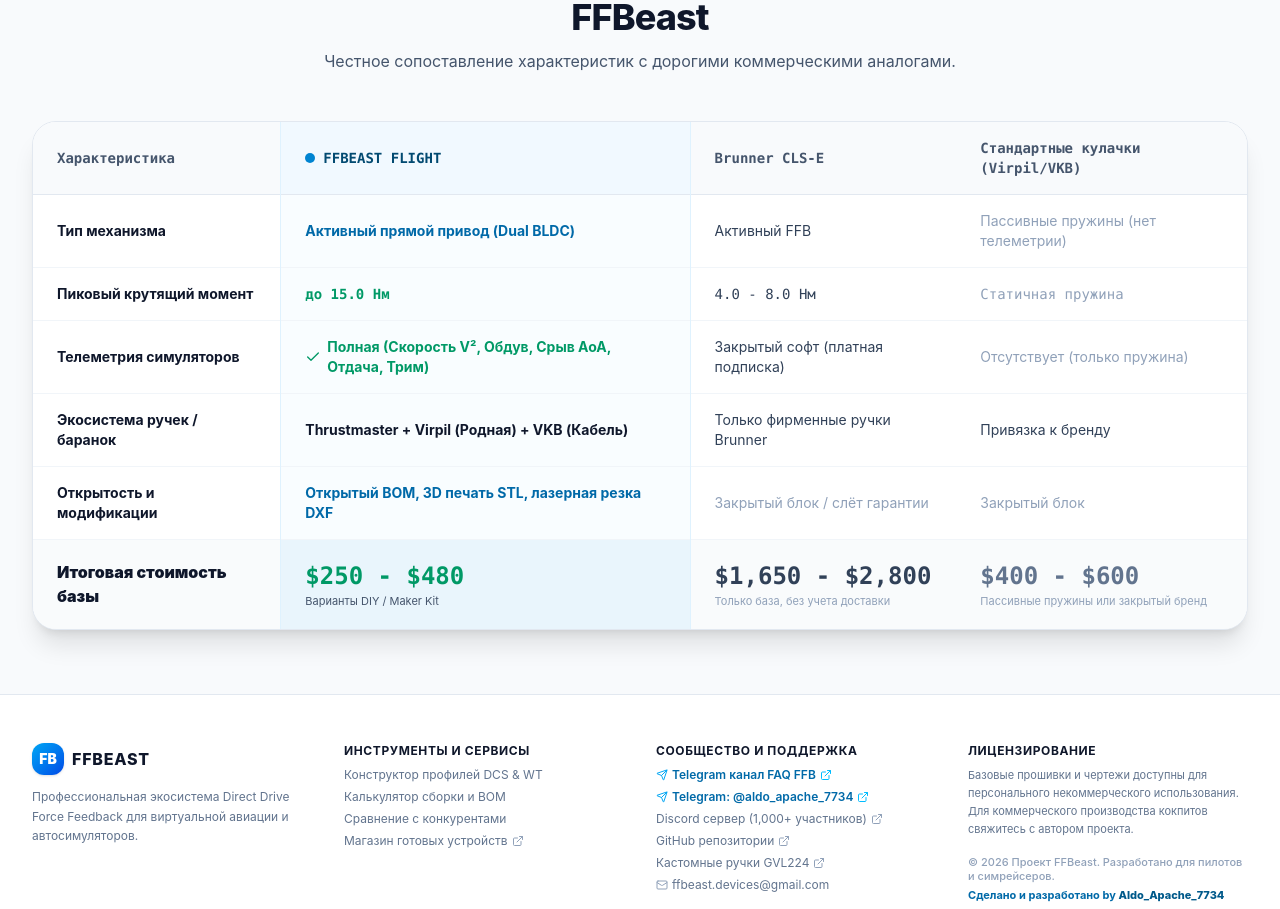
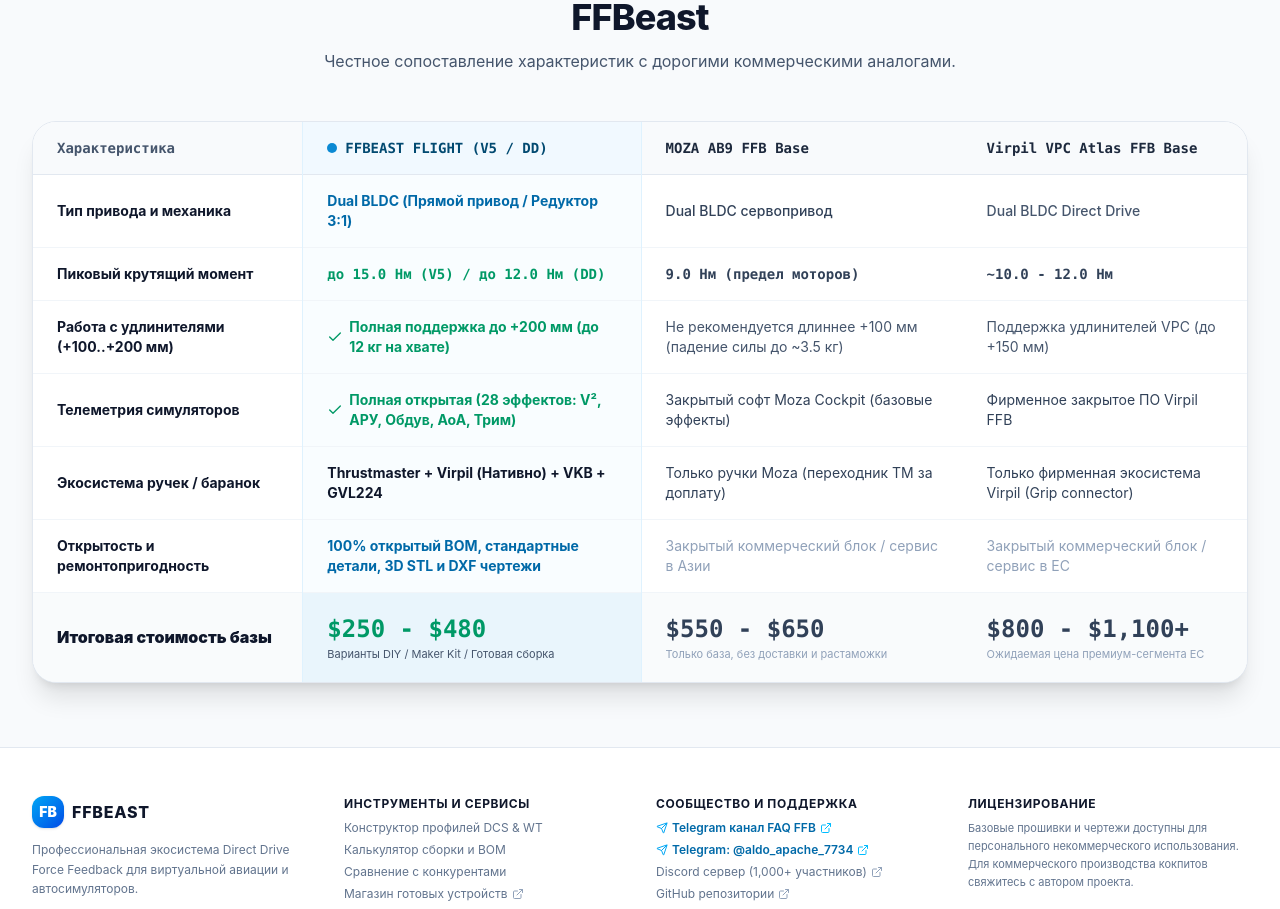
Before and after one commit to mercooler666/apache_ffbeast_7734, a React (Vite) app in the folder web/: page / in a window 1280 px wide. Shown: the part 2606-3515 px from the top of the page. Built offline with nearby package versions, Linux system fonts and the light colour scheme.

Commit message:
feat: update comparison table to compare FFBeast with MOZA AB9 and Virpil VPC Atlas FFB Base

```diff
--- a/web/src/components/ComparisonSection.tsx
+++ b/web/src/components/ComparisonSection.tsx
@@ -35,90 +35,113 @@
                 <th className="py-4 px-6 font-bold">Характеристика</th>
                 <th className="py-4 px-6 font-black text-sky-900 bg-sky-50/80 border-x border-sky-100">
                   <div className="flex items-center gap-2">
-                    <span className="w-2.5 h-2.5 rounded-full bg-sky-600" />
-                    <span>FFBEAST {isFlight ? 'FLIGHT' : 'RACING'}</span>
+                    <span className="w-2.5 h-2.5 rounded-full bg-sky-600 animate-pulse" />
+                    <span>FFBEAST {isFlight ? 'FLIGHT (V5 / DD)' : 'RACING'}</span>
                   </div>
                 </th>
-                <th className="py-4 px-6 font-semibold">
-                  {isFlight ? 'Brunner CLS-E' : 'Moza R16 / R21'}
+                <th className="py-4 px-6 font-bold text-slate-800">
+                  {isFlight ? 'MOZA AB9 FFB Base' : 'Moza R16 / R21'}
                 </th>
-                <th className="py-4 px-6 font-semibold">
-                  {isFlight ? 'Стандартные кулачки (Virpil/VKB)' : 'Fanatec ClubSport DD+'}
+                <th className="py-4 px-6 font-bold text-slate-800">
+                  {isFlight ? 'Virpil VPC Atlas FFB Base' : 'Fanatec ClubSport DD+'}
                 </th>
               </tr>
             </thead>
             <tbody className="divide-y divide-slate-100 text-slate-700">
 
-              {/* Row 1 */}
+              {/* Row 1: Type of mechanism */}
               <tr>
-                <td className="py-4 px-6 font-bold text-slate-900">Тип механизма</td>
+                <td className="py-4 px-6 font-bold text-slate-900">Тип привода и механика</td>
                 <td className="py-4 px-6 font-bold text-sky-700 bg-sky-50/40 border-x border-sky-100">
-                  Активный прямой привод (Dual BLDC)
+                  {isFlight ? 'Dual BLDC (Прямой привод / Редуктор 3:1)' : 'Активный прямой привод (Dual BLDC)'}
                 </td>
-                <td className="py-4 px-6">Активный FFB</td>
-                <td className="py-4 px-6 text-slate-400">
-                  {isFlight ? 'Пассивные пружины (нет телеметрии)' : 'Direct Drive'}
+                <td className="py-4 px-6 font-medium">
+                  {isFlight ? 'Dual BLDC сервопривод' : 'Direct Drive'}
+                </td>
+                <td className="py-4 px-6 font-medium text-slate-600">
+                  {isFlight ? 'Dual BLDC Direct Drive' : 'Direct Drive'}
                 </td>
               </tr>
 
-              {/* Row 2 */}
+              {/* Row 2: Peak Torque */}
               <tr>
                 <td className="py-4 px-6 font-bold text-slate-900">Пиковый крутящий момент</td>
                 <td className="py-4 px-6 font-black text-emerald-600 font-mono bg-sky-50/40 border-x border-sky-100">
-                  {isFlight ? 'до 15.0 Нм' : 'до 25.0 Нм'}
+                  {isFlight ? 'до 15.0 Нм (V5) / до 12.0 Нм (DD)' : 'до 25.0 Нм'}
                 </td>
-                <td className="py-4 px-6 font-mono">
-                  {isFlight ? '4.0 - 8.0 Нм' : '16 - 21 Нм'}
+                <td className="py-4 px-6 font-mono font-bold text-slate-700">
+                  {isFlight ? '9.0 Нм (предел моторов)' : '16 - 21 Нм'}
                 </td>
-                <td className="py-4 px-6 font-mono text-slate-400">
-                  {isFlight ? 'Статичная пружина' : '15 Нм'}
+                <td className="py-4 px-6 font-mono font-bold text-slate-700">
+                  {isFlight ? '~10.0 - 12.0 Нм' : '15 Нм'}
                 </td>
               </tr>
 
-              {/* Row 3 */}
+              {/* Row 3: Extensions & Lever arms */}
+              <tr>
+                <td className="py-4 px-6 font-bold text-slate-900">
+                  {isFlight ? 'Работа с удлинителями (+100..+200 мм)' : 'Угол вращения'}
+                </td>
+                <td className="py-4 px-6 font-bold text-sky-700 bg-sky-50/40 border-x border-sky-100">
+                  {isFlight ? (
+                    <div className="flex items-center gap-1.5 text-emerald-600 font-bold">
+                      <Check className="w-4 h-4 shrink-0" />
+                      <span>Полная поддержка до +200 мм (до 12 кг на хвате)</span>
+                    </div>
+                  ) : 'Без ограничений (Infinity)'}
+                </td>
+                <td className="py-4 px-6 text-slate-600">
+                  {isFlight ? 'Не рекомендуется длиннее +100 мм (падение силы до ~3.5 кг)' : 'Без ограничений'}
+                </td>
+                <td className="py-4 px-6 text-slate-600">
+                  {isFlight ? 'Поддержка удлинителей VPC (до +150 мм)' : 'Без ограничений'}
+                </td>
+              </tr>
+
+              {/* Row 4: Telemetry & FFB Engine */}
               <tr>
                 <td className="py-4 px-6 font-bold text-slate-900">Телеметрия симуляторов</td>
                 <td className="py-4 px-6 bg-sky-50/40 border-x border-sky-100">
                   <div className="flex items-center gap-1.5 text-emerald-600 font-bold">
                     <Check className="w-4 h-4 shrink-0" />
-                    <span>Полная (Скорость V², Обдув, Срыв AoA, Отдача, Трим)</span>
+                    <span>{isFlight ? 'Полная открытая (28 эффектов: V², АРУ, Обдув, AoA, Трим)' : 'Полная телеметрия iRacing, ACC, AC'}</span>
                   </div>
                 </td>
                 <td className="py-4 px-6">
-                  {isFlight ? 'Закрытый софт (платная подписка)' : 'Moza Pit House'}
+                  {isFlight ? 'Закрытый софт Moza Cockpit (базовые эффекты)' : 'Moza Pit House'}
                 </td>
-                <td className="py-4 px-6 text-slate-400">
-                  {isFlight ? 'Отсутствует (только пружина)' : 'FanaLab'}
+                <td className="py-4 px-6">
+                  {isFlight ? 'Фирменное закрытое ПО Virpil FFB' : 'FanaLab'}
                 </td>
               </tr>
 
-              {/* Row 4 */}
+              {/* Row 5: Ecosystem & Grips */}
               <tr>
                 <td className="py-4 px-6 font-bold text-slate-900">Экосистема ручек / баранок</td>
                 <td className="py-4 px-6 font-bold text-slate-900 bg-sky-50/40 border-x border-sky-100">
                   {isFlight
-                    ? 'Thrustmaster + Virpil (Родная) + VKB (Кабель)'
+                    ? 'Thrustmaster + Virpil (Нативно) + VKB + GVL224'
                     : 'Любые рули 70mm PCD Quick Release'}
                 </td>
                 <td className="py-4 px-6">
-                  {isFlight ? 'Только фирменные ручки Brunner' : 'Только экосистема Moza'}
+                  {isFlight ? 'Только ручки Moza (переходник TM за доплату)' : 'Только экосистема Moza'}
                 </td>
                 <td className="py-4 px-6">
-                  {isFlight ? 'Привязка к бренду' : 'Только экосистема Fanatec'}
+                  {isFlight ? 'Только фирменная экосистема Virpil (Grip connector)' : 'Только экосистема Fanatec'}
                 </td>
               </tr>
 
-              {/* Row 5 */}
+              {/* Row 6: Openness and Repairability */}
               <tr>
-                <td className="py-4 px-6 font-bold text-slate-900">Открытость и модификации</td>
+                <td className="py-4 px-6 font-bold text-slate-900">Открытость и ремонтопригодность</td>
                 <td className="py-4 px-6 text-sky-700 font-bold bg-sky-50/40 border-x border-sky-100">
-                  Открытый BOM, 3D печать STL, лазерная резка DXF
+                  100% открытый BOM, стандартные детали, 3D STL и DXF чертежи
                 </td>
-                <td className="py-4 px-6 text-slate-400">Закрытый блок / слёт гарантии</td>
-                <td className="py-4 px-6 text-slate-400">Закрытый блок</td>
+                <td className="py-4 px-6 text-slate-400">Закрытый коммерческий блок / сервис в Азии</td>
+                <td className="py-4 px-6 text-slate-400">Закрытый коммерческий блок / сервис в ЕС</td>
               </tr>
 
-              {/* Row 6 */}
+              {/* Row 7: Final Price */}
               <tr className="bg-slate-50/80">
                 <td className="py-5 px-6 font-black text-slate-900 text-base">Итоговая стоимость базы</td>
                 <td className="py-5 px-6 bg-sky-100/60 border-x border-sky-100">
@@ -126,20 +149,24 @@
                     {isFlight ? '$250 - $480' : '$180 - $350'}
                   </div>
                   <div className="text-[11px] text-slate-600 mt-0.5">
-                    {isFlight ? 'Варианты DIY / Maker Kit' : 'Полноценный Direct Drive'}
+                    {isFlight ? 'Варианты DIY / Maker Kit / Готовая сборка' : 'Полноценный Direct Drive'}
                   </div>
                 </td>
                 <td className="py-5 px-6">
                   <div className="text-2xl font-black text-slate-700 font-mono">
-                    {isFlight ? '$1,650 - $2,800' : '$800 - $1,200'}
+                    {isFlight ? '$550 - $650' : '$800 - $1,200'}
                   </div>
-                  <div className="text-[11px] text-slate-400 mt-0.5">Только база, без учета доставки</div>
+                  <div className="text-[11px] text-slate-400 mt-0.5">
+                    {isFlight ? 'Только база, без доставки и растаможки' : 'Только база'}
+                  </div>
                 </td>
                 <td className="py-5 px-6">
-                  <div className="text-2xl font-black text-slate-500 font-mono">
-                    {isFlight ? '$400 - $600' : '$999'}
+                  <div className="text-2xl font-black text-slate-700 font-mono">
+                    {isFlight ? '$800 - $1,100+' : '$999'}
                   </div>
-                  <div className="text-[11px] text-slate-400 mt-0.5">Пассивные пружины или закрытый бренд</div>
+                  <div className="text-[11px] text-slate-400 mt-0.5">
+                    {isFlight ? 'Ожидаемая цена премиум-сегмента ЕС' : 'База без руля'}
+                  </div>
                 </td>
               </tr>
 
```
